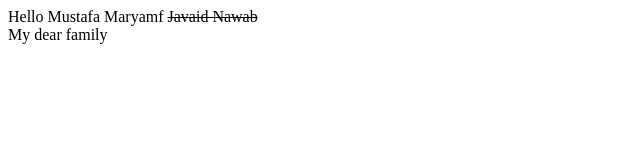
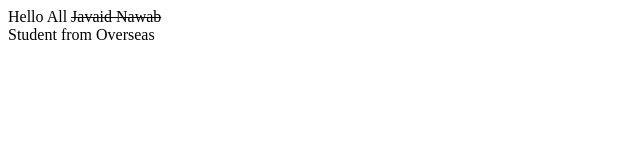
Before and after one commit to Mjavaidnawab/BootCamp20202, a plain HTML site: page index.html in a window 1280 px wide. Shown: the whole page, without its empty margins (0-640 px from the left). Drawn offline with Linux system fonts and the light colour scheme.

Commit message:
Update index.html

```diff
--- a/index.html
+++ b/index.html
@@ -4,7 +4,7 @@
      <title>First Example</title>
 </head>
 <body>
-    <div>Hello Mustafa Maryamf <s>Javaid Nawab</s></div>
-    <div>My dear family</div>
+    <div>Hello All <s>Javaid Nawab</s></div>
+    <div>Student from Overseas</div>
 </body>
 </html>
```
